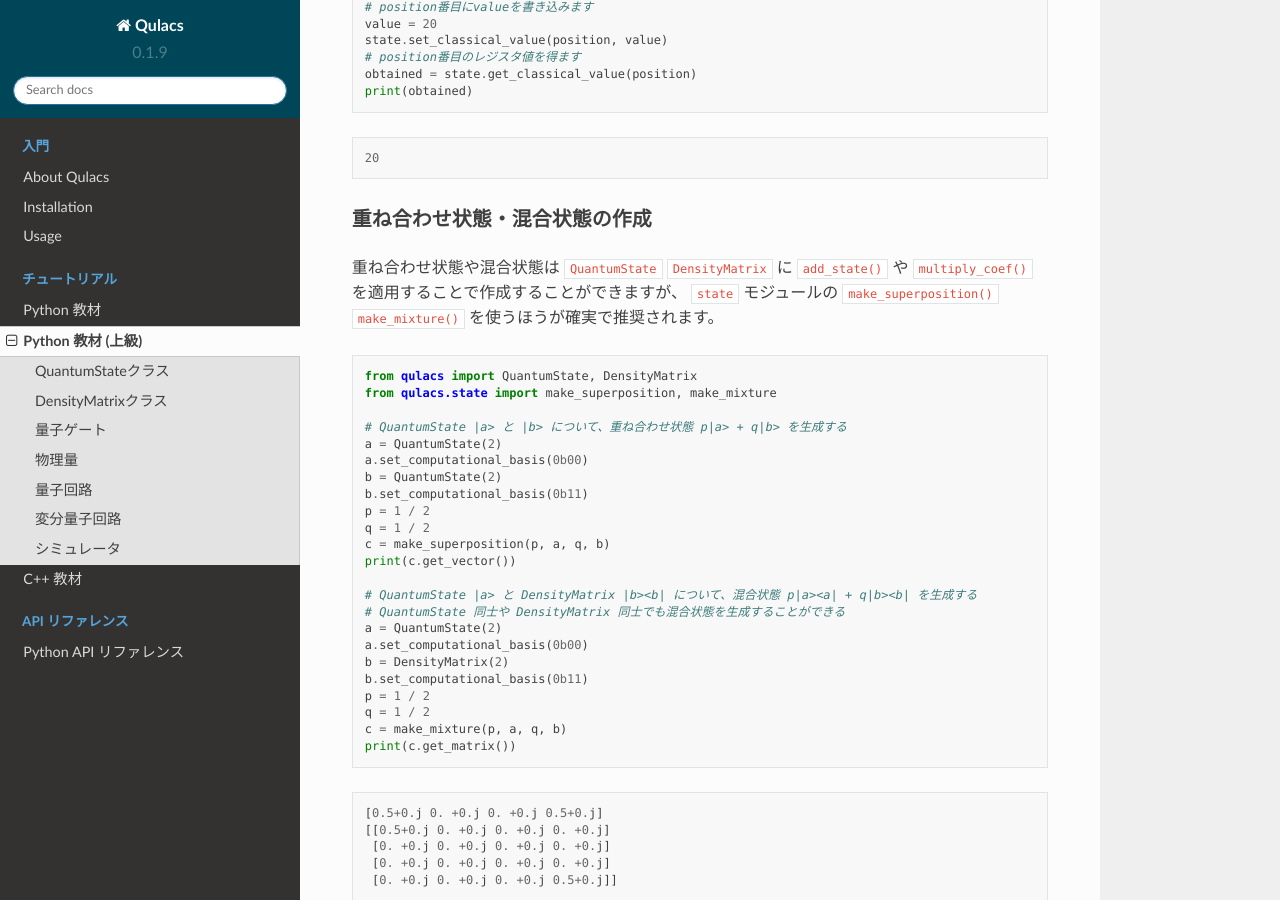
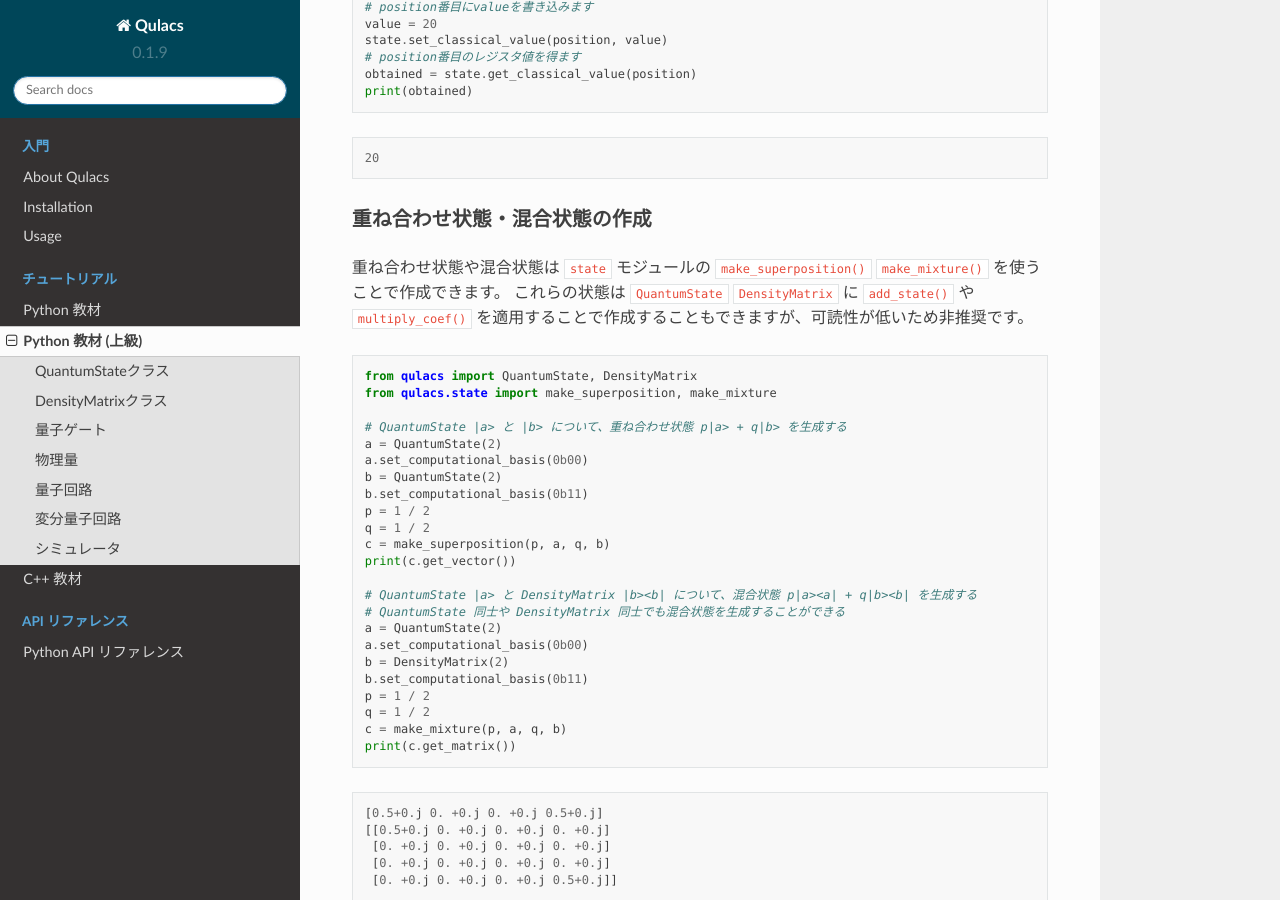
Before and after one commit to qulacs/qulacs, a Sphinx documentation site: the page built from doc/ja/source/guide/2.0_python_advanced.md, in a window 1280 px wide and 900 px high, scrolled down 12659 px. Built offline with Sphinx 7.4.7 and the Read the Docs theme 2.0.0, drawn with Linux system fonts in a browser that asks for light colours; pages that are not in the unit, such as notebooks, are missing from menus.

Commit message:
Update doc/ja/source/guide/2.0_python_advanced.md
Co-authored-by: Koki Aoyama <kotamanegi84@gmail.com>

````diff
--- a/doc/ja/source/guide/2.0_python_advanced.md
+++ b/doc/ja/source/guide/2.0_python_advanced.md
@@ -676,7 +676,8 @@ print(obtained)
 
 ### 重ね合わせ状態・混合状態の作成
 
-重ね合わせ状態や混合状態は `QuantumState` `DensityMatrix` に `add_state()` や `multiply_coef()` を適用することで作成することができますが、 `state` モジュールの `make_superposition()` `make_mixture()` を使うほうが確実で推奨されます。
+重ね合わせ状態や混合状態は  `state` モジュールの `make_superposition()` `make_mixture()` を使うことで作成できます。
+これらの状態は `QuantumState` `DensityMatrix` に `add_state()` や `multiply_coef()` を適用することで作成することもできますが、可読性が低いため非推奨です。
 
 ```python
 from qulacs import QuantumState, DensityMatrix
````
